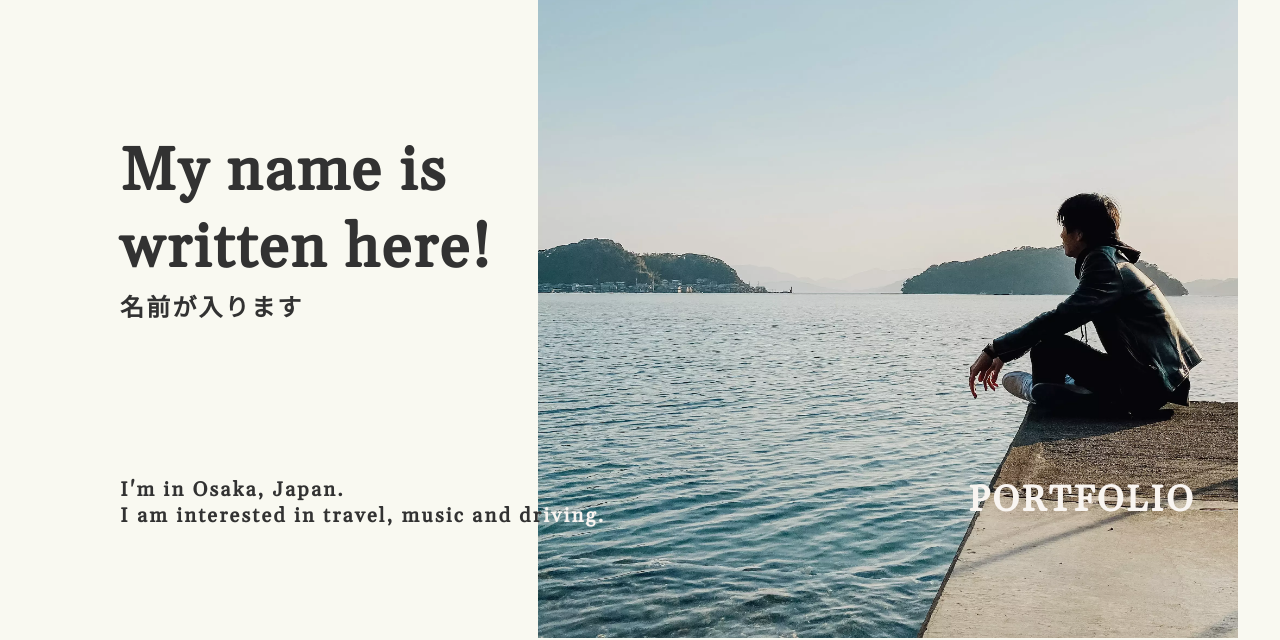
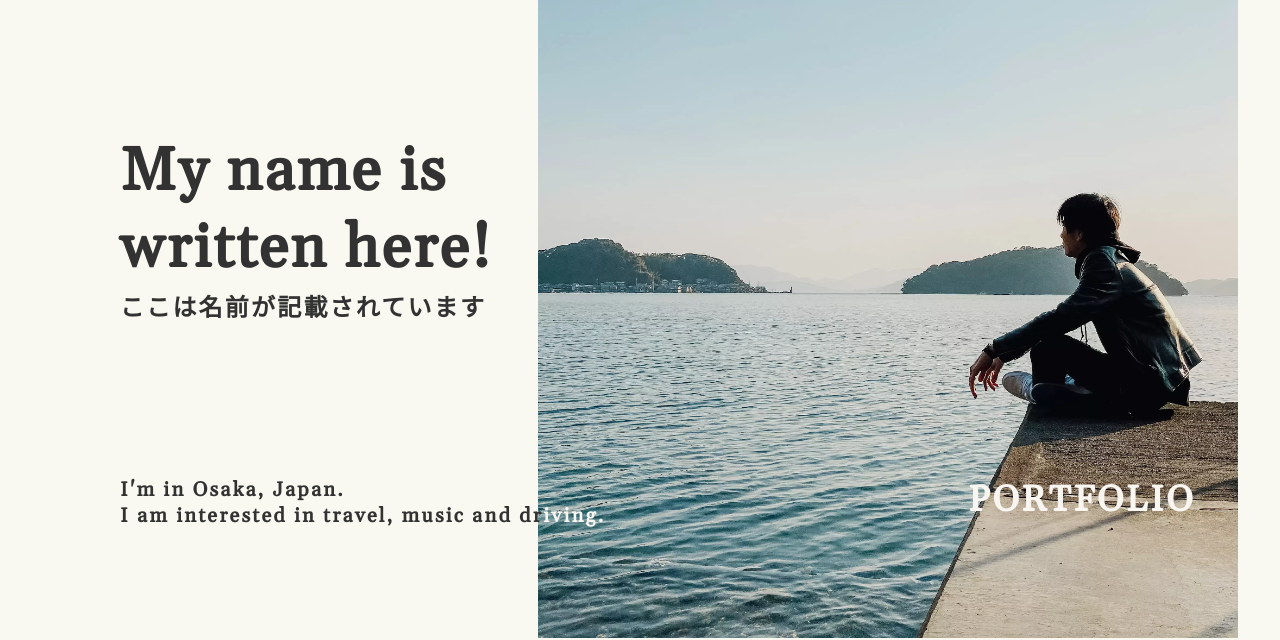
Before and after one commit to maru-ymic/portfolio_nameblank, a plain HTML site: page index.html in a window 1280 px wide. Shown: the part 162-802 px from the top of the page. Drawn offline with nearby package versions, Linux system fonts and the light colour scheme; some packages are replaced by stand-ins of ours; a web font is replaced by a local one.

Commit message:
Update index.html

```diff
--- a/index.html
+++ b/index.html
@@ -99,7 +99,7 @@
                 My name is<br>
                 written here!
               </h2>
-              <h3>名前が入ります</h3>
+              <h3>ここは名前が記載されています</h3>
               <div class="name_bottom">
                 <p class="name_bottom_un">
                   I'm in Osaka, Japan.<br>
```
